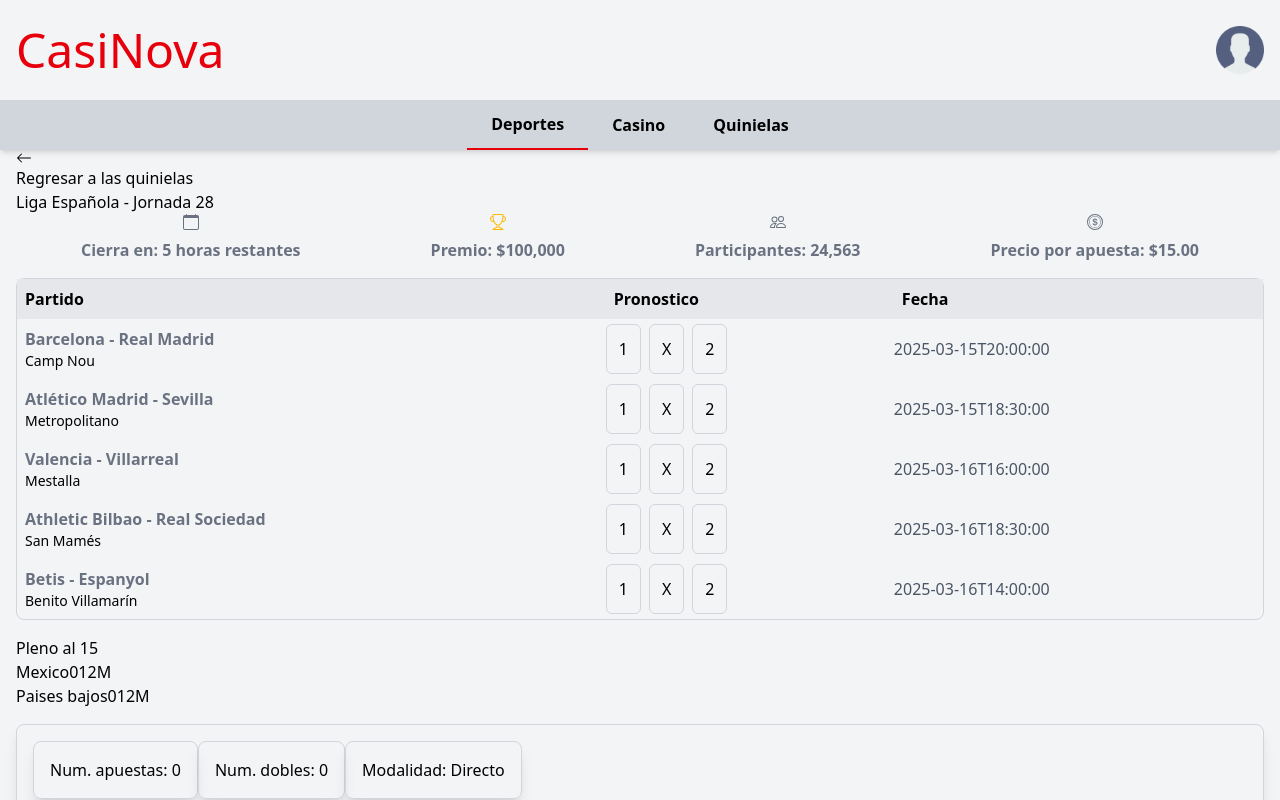
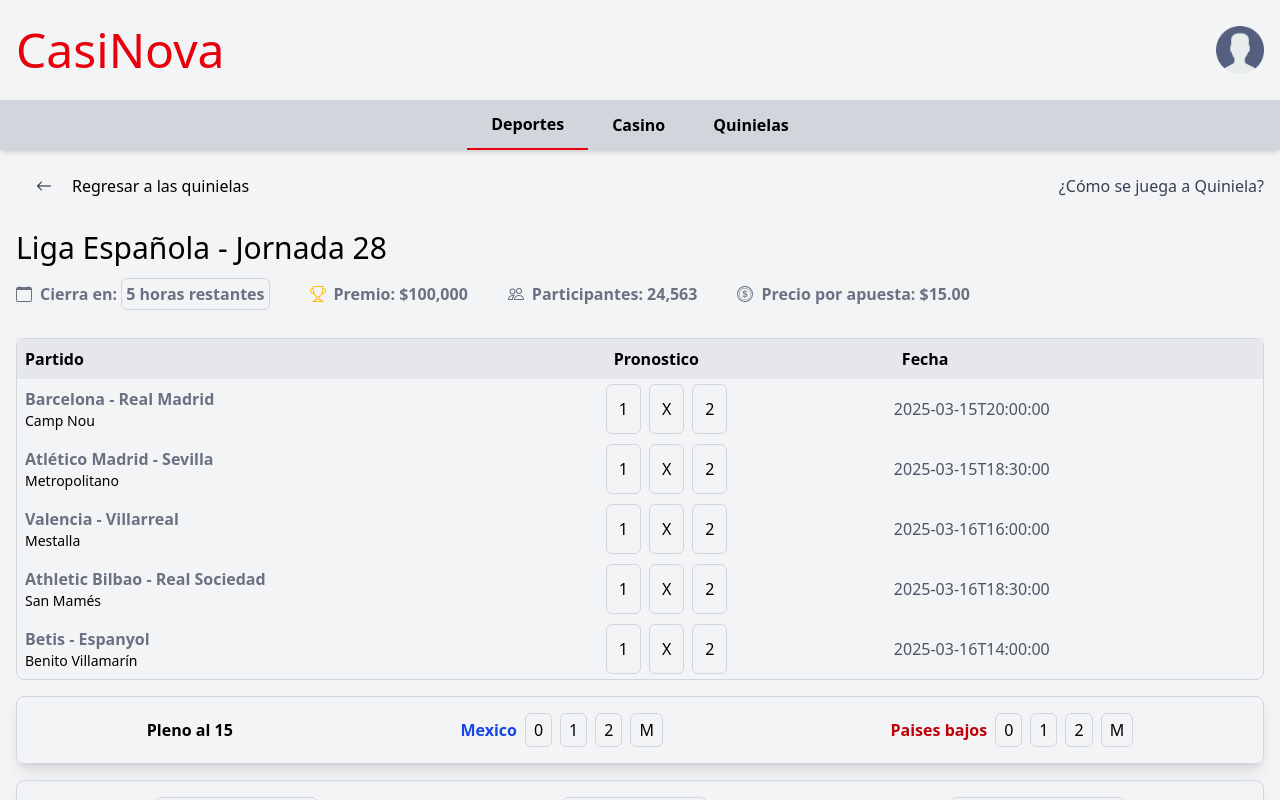
Before and after one commit to AldairAG/CasinoCrypto, a React (Vite) app in the folder frontend/: page /c/quniela in a window 1280 px wide. Built offline with nearby package versions, Linux system fonts and the light colour scheme.

Commit message:
update framer-motion to version 12.6.0 and add BotonQuiniela component for improved UI

```diff
--- a/frontend/package.json
+++ b/frontend/package.json
@@ -12,7 +12,7 @@
   "dependencies": {
     "@tailwindcss/vite": "^4.0.12",
     "@types/react-router-dom": "^5.3.3",
-    "framer-motion": "^12.4.11",
+    "framer-motion": "^12.6.0",
     "history": "^5.3.0",
     "react": "^19.0.0",
     "react-dom": "^19.0.0",
--- /dev/null
+++ b/frontend/src/components/ui/BotonQuiniela.tsx
@@ -0,0 +1,17 @@
+import React from "react";
+
+type BotonQuinielaProps = React.ButtonHTMLAttributes<HTMLButtonElement>
+
+const BotonQuiniela: React.FC<BotonQuinielaProps> = ({ children, ...props }) => {
+    return (
+        <button
+            {...props}
+            className={`rounded-md border border-gray-300 px-2 py-1`}
+        >
+            {children}
+            <span className=""></span>
+        </button>
+    )
+}
+
+export default BotonQuiniela
--- a/frontend/src/pages/QuinielaArmar.tsx
+++ b/frontend/src/pages/QuinielaArmar.tsx
@@ -1,5 +1,6 @@
 import Card from "../components/cards/Card"
 import Boton from "../components/ui/Boton"
+import BotonQuiniela from "../components/ui/BotonQuiniela"
 
 const quinielas = {
     id: 1,
@@ -27,35 +28,40 @@
 const QuienielaArmar = () => {
     return (
         <main className="px-4 max-w-[1600px] w-full space-y-4">
-            <div>
-                <i>
-                    <svg xmlns="http://www.w3.org/2000/svg" width="16" height="16" fill="currentColor" className="bi bi-arrow-left" viewBox="0 0 16 16">
-                        <path fill-rule="evenodd" d="M15 8a.5.5 0 0 0-.5-.5H2.707l3.147-3.146a.5.5 0 1 0-.708-.708l-4 4a.5.5 0 0 0 0 .708l4 4a.5.5 0 0 0 .708-.708L2.707 8.5H14.5A.5.5 0 0 0 15 8" />
-                    </svg>
-                </i>
-                <label>Regresar a las quinielas</label>
+            <header className="space-y-4 pt-6 mb-8">
+                <div className="flex justify-between items-center mb-8">
+                    <button className=" flex items-center gap-5 ms-5">
+                        <i className="text-gray-900">
+                            <svg xmlns="http://www.w3.org/2000/svg" width="16" height="16" fill="currentColor" className="bi bi-arrow-left" viewBox="0 0 16 16">
+                                <path fill-rule="evenodd" d="M15 8a.5.5 0 0 0-.5-.5H2.707l3.147-3.146a.5.5 0 1 0-.708-.708l-4 4a.5.5 0 0 0 0 .708l4 4a.5.5 0 0 0 .708-.708L2.707 8.5H14.5A.5.5 0 0 0 15 8" />
+                            </svg>
+                        </i>
+                        <label>Regresar a las quinielas</label>
+                    </button>
+                    <label className="text-gray-700 hover:text-blue-400 hover:underline">¿Cómo se juega a Quiniela?</label>
+                </div>
 
-                <h1>Liga Española - Jornada 28</h1>
-                <div className="flex justify-around">
-                    <div className="text-gray-500 flex flex-col items-center gap-2">
+                <h1 className="text-3xl">Liga Española - Jornada 28</h1>
+                <div className="flex justify-start gap-10">
+                    <div className="text-gray-500 flex items-center gap-2">
                         <svg xmlns="http://www.w3.org/2000/svg" width="16" height="16" fill="currentColor" className="bi bi-calendar" viewBox="0 0 16 16">
                             <path d="M3.5 0a.5.5 0 0 1 .5.5V1h8V.5a.5.5 0 0 1 1 0V1h1a2 2 0 0 1 2 2v11a2 2 0 0 1-2 2H2a2 2 0 0 1-2-2V3a2 2 0 0 1 2-2h1V.5a.5.5 0 0 1 .5-.5M1 4v10a1 1 0 0 0 1 1h12a1 1 0 0 0 1-1V4z" />
                         </svg>
-                        <span className="text-gray-500 font-semibold"> Cierra en: <span>5 horas restantes</span></span>
+                        <span className="text-gray-500 font-semibold"> Cierra en: <span className="border rounded-md p-1 border-gray-300">5 horas restantes</span></span>
                     </div>
-                    <div className=" flex flex-col items-center gap-2">
+                    <div className="flex items-center gap-2">
                         <svg xmlns="http://www.w3.org/2000/svg" width="16" height="16" fill="currentColor" className="text-amber-400 bi bi-trophy text-lg" viewBox="0 0 16 16">
                             <path d="M2.5.5A.5.5 0 0 1 3 0h10a.5.5 0 0 1 .5.5q0 .807-.034 1.536a3 3 0 1 1-1.133 5.89c-.79 1.865-1.878 2.777-2.833 3.011v2.173l1.425.356c.194.048.377.135.537.255L13.3 15.1a.5.5 0 0 1-.3.9H3a.5.5 0 0 1-.3-.9l1.838-1.379c.16-.12.343-.207.537-.255L6.5 13.11v-2.173c-.955-.234-2.043-1.146-2.833-3.012a3 3 0 1 1-1.132-5.89A33 33 0 0 1 2.5.5m.099 2.54a2 2 0 0 0 .72 3.935c-.333-1.05-.588-2.346-.72-3.935m10.083 3.935a2 2 0 0 0 .72-3.935c-.133 1.59-.388 2.885-.72 3.935M3.504 1q.01.775.056 1.469c.13 2.028.457 3.546.87 4.667C5.294 9.48 6.484 10 7 10a.5.5 0 0 1 .5.5v2.61a1 1 0 0 1-.757.97l-1.426.356a.5.5 0 0 0-.179.085L4.5 15h7l-.638-.479a.5.5 0 0 0-.18-.085l-1.425-.356a1 1 0 0 1-.757-.97V10.5A.5.5 0 0 1 9 10c.516 0 1.706-.52 2.57-2.864.413-1.12.74-2.64.87-4.667q.045-.694.056-1.469z" />
                         </svg>
                         <span className="text-gray-500 font-semibold"> Premio: $100,000</span>
                     </div>
-                    <div className="text-gray-500 flex flex-col items-center gap-2">
+                    <div className="text-gray-500 flex items-center gap-2">
                         <svg xmlns="http://www.w3.org/2000/svg" width="16" height="16" fill="currentColor" className="bi bi-people" viewBox="0 0 16 16">
                             <path d="M15 14s1 0 1-1-1-4-5-4-5 3-5 4 1 1 1 1zm-7.978-1L7 12.996c.001-.264.167-1.03.76-1.72C8.312 10.629 9.282 10 11 10c1.717 0 2.687.63 3.24 1.276.593.69.758 1.457.76 1.72l-.008.002-.014.002zM11 7a2 2 0 1 0 0-4 2 2 0 0 0 0 4m3-2a3 3 0 1 1-6 0 3 3 0 0 1 6 0M6.936 9.28a6 6 0 0 0-1.23-.247A7 7 0 0 0 5 9c-4 0-5 3-5 4q0 1 1 1h4.216A2.24 2.24 0 0 1 5 13c0-1.01.377-2.042 1.09-2.904.243-.294.526-.569.846-.816M4.92 10A5.5 5.5 0 0 0 4 13H1c0-.26.164-1.03.76-1.724.545-.636 1.492-1.256 3.16-1.275ZM1.5 5.5a3 3 0 1 1 6 0 3 3 0 0 1-6 0m3-2a2 2 0 1 0 0 4 2 2 0 0 0 0-4" />
                         </svg>
                         <span className="text-gray-500 font-semibold">Participantes: 24,563</span>
                     </div>
-                    <div className="text-gray-500 flex flex-col items-center gap-2">
+                    <div className="text-gray-500 flex items-center gap-2">
                         <svg xmlns="http://www.w3.org/2000/svg" width="16" height="16" fill="currentColor" className="bi bi-coin" viewBox="0 0 16 16">
                             <path d="M5.5 9.511c.076.954.83 1.697 2.182 1.785V12h.6v-.709c1.4-.098 2.218-.846 2.218-1.932 0-.987-.626-1.496-1.745-1.76l-.473-.112V5.57c.6.068.982.396 1.074.85h1.052c-.076-.919-.864-1.638-2.126-1.716V4h-.6v.719c-1.195.117-2.01.836-2.01 1.853 0 .9.606 1.472 1.613 1.707l.397.098v2.034c-.615-.093-1.022-.43-1.114-.9zm2.177-2.166c-.59-.137-.91-.416-.91-.836 0-.47.345-.822.915-.925v1.76h-.005zm.692 1.193c.717.166 1.048.435 1.048.91 0 .542-.412.914-1.135.982V8.518z" />
                             <path d="M8 15A7 7 0 1 1 8 1a7 7 0 0 1 0 14m0 1A8 8 0 1 0 8 0a8 8 0 0 0 0 16" />
@@ -64,7 +70,7 @@
                         <span className="text-gray-500 font-semibold">Precio por apuesta: $15.00</span>
                     </div>
                 </div>
-            </div>
+            </header>
 
             <div className="rounded-lg bg-gray-100 border border-gray-300 ">
                 <table className="w-full">
@@ -95,26 +101,26 @@
             </div>
 
 
-            <div>
-                <h3>Pleno al 15</h3>
-                <div>
-                    <span>Mexico</span>
-                    <button>0</button>
-                    <button>1</button>
-                    <button>2</button>
-                    <button>M</button>
+            <Card className="flex justify-around items-center">
+                <h3 className="font-extrabold">Pleno al 15</h3>
+                <div className="space-x-2">
+                    <span className="font-semibold text-blue-700">Mexico</span>
+                    <BotonQuiniela>0</BotonQuiniela>
+                    <BotonQuiniela>1</BotonQuiniela>
+                    <BotonQuiniela>2</BotonQuiniela>
+                    <BotonQuiniela>M</BotonQuiniela>
                 </div>
-                <div>
-                    <span>Paises bajos</span>
-                    <button>0</button>
-                    <button>1</button>
-                    <button>2</button>
-                    <button>M</button>
+                <div className="space-x-2">
+                    <span className="font-semibold text-red-700">Paises bajos</span>
+                    <BotonQuiniela>0</BotonQuiniela>
+                    <BotonQuiniela>1</BotonQuiniela>
+                    <BotonQuiniela>2</BotonQuiniela>
+                    <BotonQuiniela>M</BotonQuiniela>
                 </div>
-            </div>
+            </Card>
 
-            <div>
-                <div className="border rounded-lg border-gray-300 shadow-lg p-4 flex">
+            <div className="space-y-4">
+                <div className="border rounded-lg border-gray-300 shadow-lg p-4 flex justify-around">
                     <Card className="">
                         Num. apuestas: 0
                     </Card>
@@ -125,7 +131,9 @@
                         Modalidad: Directo
                     </Card>
                 </div>
-                <h2>Precio:</h2>
+                <Card className="">
+                    <h2>Precio total: $0.50 USD</h2>
+                </Card>
                 <Boton>Agregar a la cesta</Boton>
             </div>
         </main>
```
Also changed, not shown: 1 other file (tests, documents, lock files or other folders).
